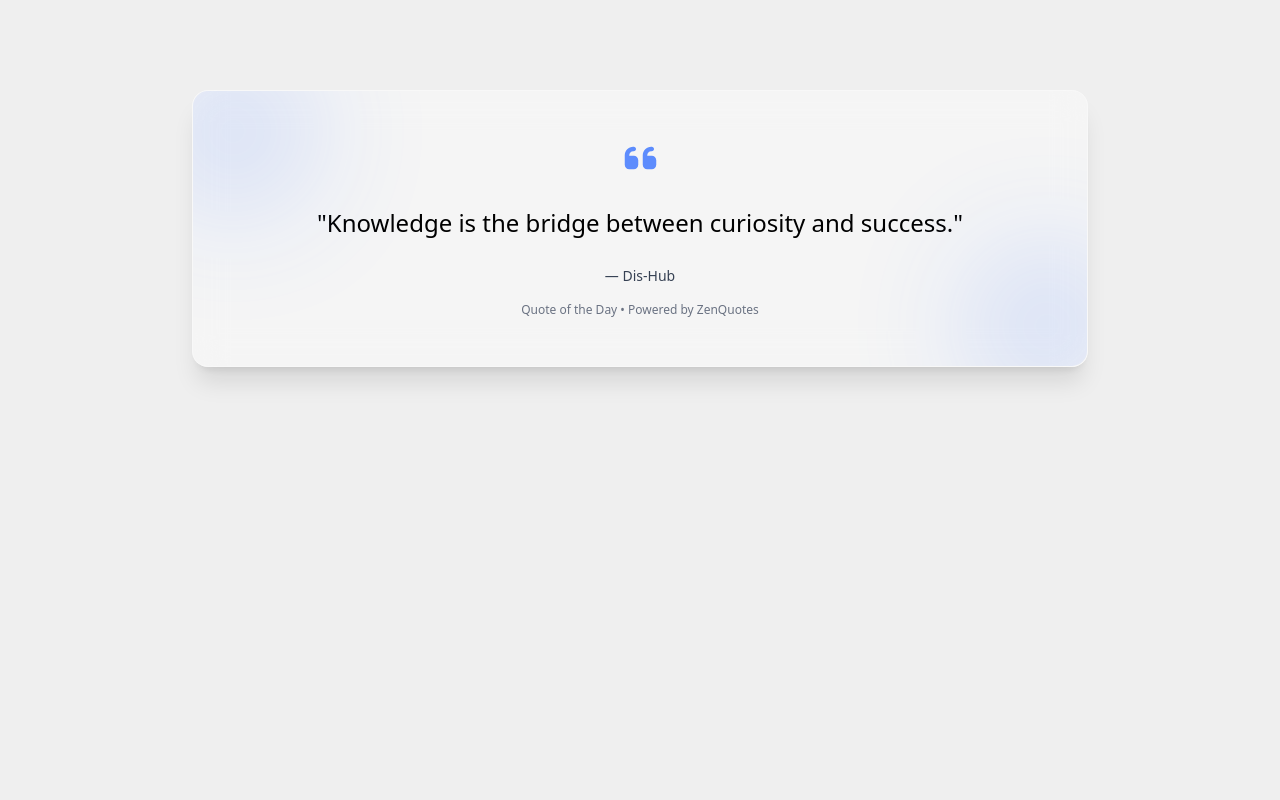
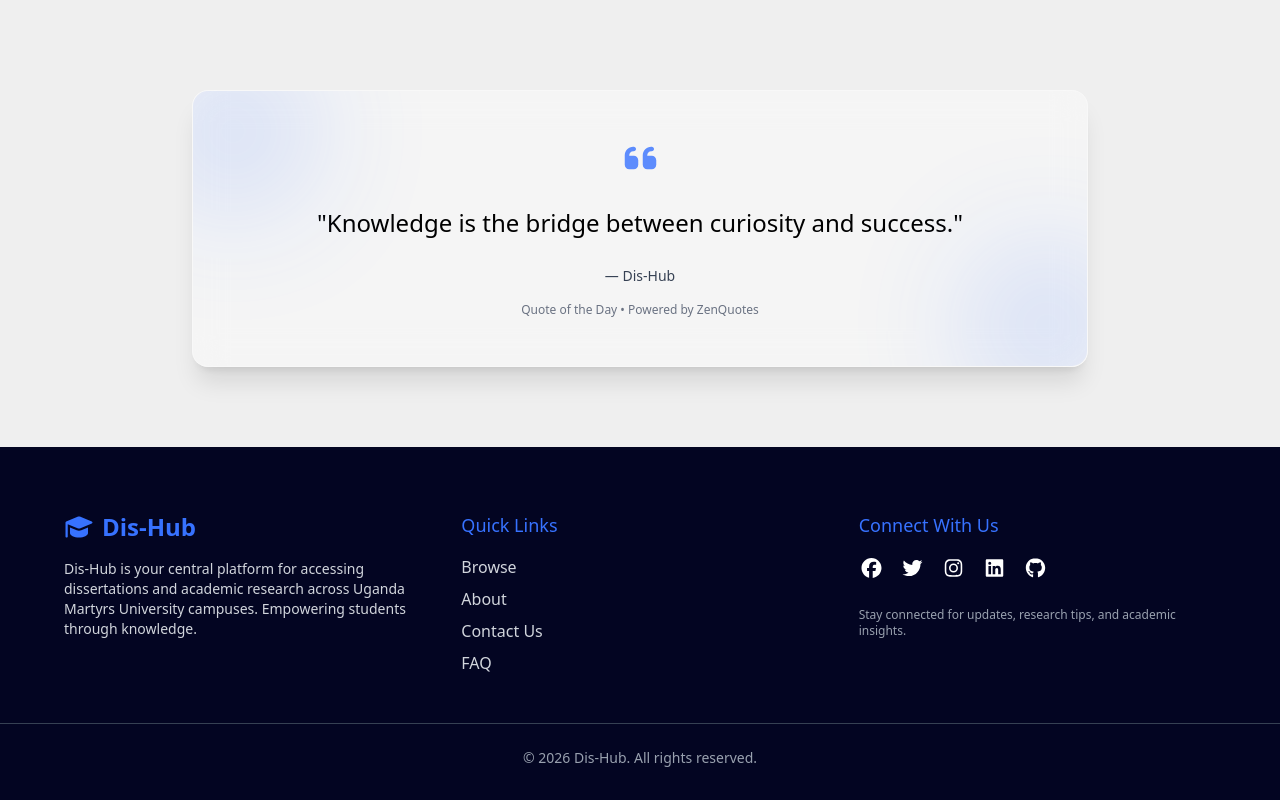
Before and after one commit to nmaria3/dis-hub-frontend, a Next.js app: page / in a window 1280 px wide. Shown: the part 2205-3005 px from the top of the page. Before the commit the page ends 2652 px from the top, so only its background shows below. Built offline with nearby package versions, Linux system fonts and the light colour scheme; no server answers.

Commit message:
Finished working on the first Version of the Landing Page

```diff
--- /dev/null
+++ b/app/components/Footer.js
@@ -0,0 +1,104 @@
+import Link from "next/link";
+import { FontAwesomeIcon } from "@fortawesome/react-fontawesome";
+import { faGraduationCap } from "@fortawesome/free-solid-svg-icons";
+import {
+  faFacebook,
+  faTwitter,
+  faInstagram,
+  faLinkedin,
+  faGithub,
+} from "@fortawesome/free-brands-svg-icons";
+
+export default function Footer() {
+  return (
+    <footer className="bg-[#030522] text-white w-full pt-16 pb-8">
+      <div className="max-w-[90%] mx-auto grid grid-cols-1 md:grid-cols-3 gap-10 text-center md:text-left">
+
+        {/* LOGO + DESCRIPTION */}
+        <div className="flex flex-col items-center md:items-start">
+          <div className="flex items-center gap-2 justify-center md:justify-start">
+            <FontAwesomeIcon icon={faGraduationCap} className="text-[#3772FF] text-2xl" />
+            <h2 className="font-heading text-2xl font-bold text-[#3772FF]">
+              Dis-Hub
+            </h2>
+          </div>
+
+          <p className="font-body text-sm text-gray-300 mt-4 max-w-sm">
+            Dis-Hub is your central platform for accessing dissertations and academic research across Uganda Martyrs University campuses. Empowering students through knowledge.
+          </p>
+        </div>
+
+        {/* NAV LINKS */}
+        <div className="flex flex-col items-center md:items-start">
+          <h3 className="font-heading text-lg text-[#3772FF] mb-4">
+            Quick Links
+          </h3>
+
+          <ul className="font-body space-y-2 text-gray-300">
+            <li>
+              <Link href="#" className="hover:text-[#3772FF] transition">
+                Browse
+              </Link>
+            </li>
+            <li>
+              <Link href="#" className="hover:text-[#3772FF] transition">
+                About
+              </Link>
+            </li>
+            <li>
+              <Link href="#" className="hover:text-[#3772FF] transition">
+                Contact Us
+              </Link>
+            </li>
+            <li>
+              <Link href="#" className="hover:text-[#3772FF] transition">
+                FAQ
+              </Link>
+            </li>
+          </ul>
+        </div>
+
+        {/* SOCIALS */}
+        <div className="flex flex-col items-center md:items-start">
+          <h3 className="font-heading text-lg text-[#3772FF] mb-4">
+            Connect With Us
+          </h3>
+
+          <div className="flex justify-center md:justify-start gap-4 text-xl">
+
+            <a href="#" className="hover:text-[#3772FF] transition">
+              <FontAwesomeIcon icon={faFacebook} />
+            </a>
+
+            <a href="#" className="hover:text-[#3772FF] transition">
+              <FontAwesomeIcon icon={faTwitter} />
+            </a>
+
+            <a href="#" className="hover:text-[#3772FF] transition">
+              <FontAwesomeIcon icon={faInstagram} />
+            </a>
+
+            <a href="#" className="hover:text-[#3772FF] transition">
+              <FontAwesomeIcon icon={faLinkedin} />
+            </a>
+
+            <a href="#" className="hover:text-[#3772FF] transition">
+              <FontAwesomeIcon icon={faGithub} />
+            </a>
+
+          </div>
+
+          <p className="font-body text-xs text-gray-400 mt-6">
+            Stay connected for updates, research tips, and academic insights.
+          </p>
+        </div>
+
+      </div>
+
+      {/* BOTTOM BAR */}
+      <div className="mt-12 border-t border-gray-700 pt-6 text-center text-sm text-gray-400 font-body">
+        © {new Date().getFullYear()} Dis-Hub. All rights reserved.
+      </div>
+    </footer>
+  );
+}
--- a/app/layout.js
+++ b/app/layout.js
@@ -3,6 +3,7 @@ import { config } from '@fortawesome/fontawesome-svg-core'
 import '@fortawesome/fontawesome-svg-core/styles.css'
 import Header from "./components/Header";
 import { ClerkProvider } from "@clerk/nextjs";
+import Footer from "./components/Footer";
 
 config.autoAddCss = false
 
@@ -20,6 +21,7 @@ export default function RootLayout({ children }) {
         <ClerkProvider>
           <Header />
           {children}
+          <Footer />
         </ClerkProvider>
       </body>
     </html>
--- a/next.config.mjs
+++ b/next.config.mjs
@@ -2,7 +2,13 @@
 const nextConfig = {
   /* config options here */
   images: {
-    domains: ["i.pinimg.com"]
+        remotePatterns: [
+      {
+        protocol: "https",
+        hostname: "i.pinimg.com",
+        pathname: "/**",
+      },
+    ],
   }
 };
 
--- a/package.json
+++ b/package.json
@@ -11,6 +11,7 @@
   "dependencies": {
     "@clerk/nextjs": "^7.0.6",
     "@fortawesome/fontawesome-svg-core": "^7.2.0",
+    "@fortawesome/free-brands-svg-icons": "^7.2.0",
     "@fortawesome/free-solid-svg-icons": "^7.2.0",
     "@fortawesome/react-fontawesome": "^3.3.0",
     "next": "16.2.1",
@@ -19,8 +20,8 @@
   },
   "devDependencies": {
     "@tailwindcss/postcss": "^4",
-    "eslint": "^9",
-    "eslint-config-next": "16.2.1",
+    "eslint": "^10.1.0",
+    "eslint-config-next": "^0.2.4",
     "tailwindcss": "^4"
   }
 }
```
Also changed, not shown: 1 other file (tests, documents, lock files or other folders).
